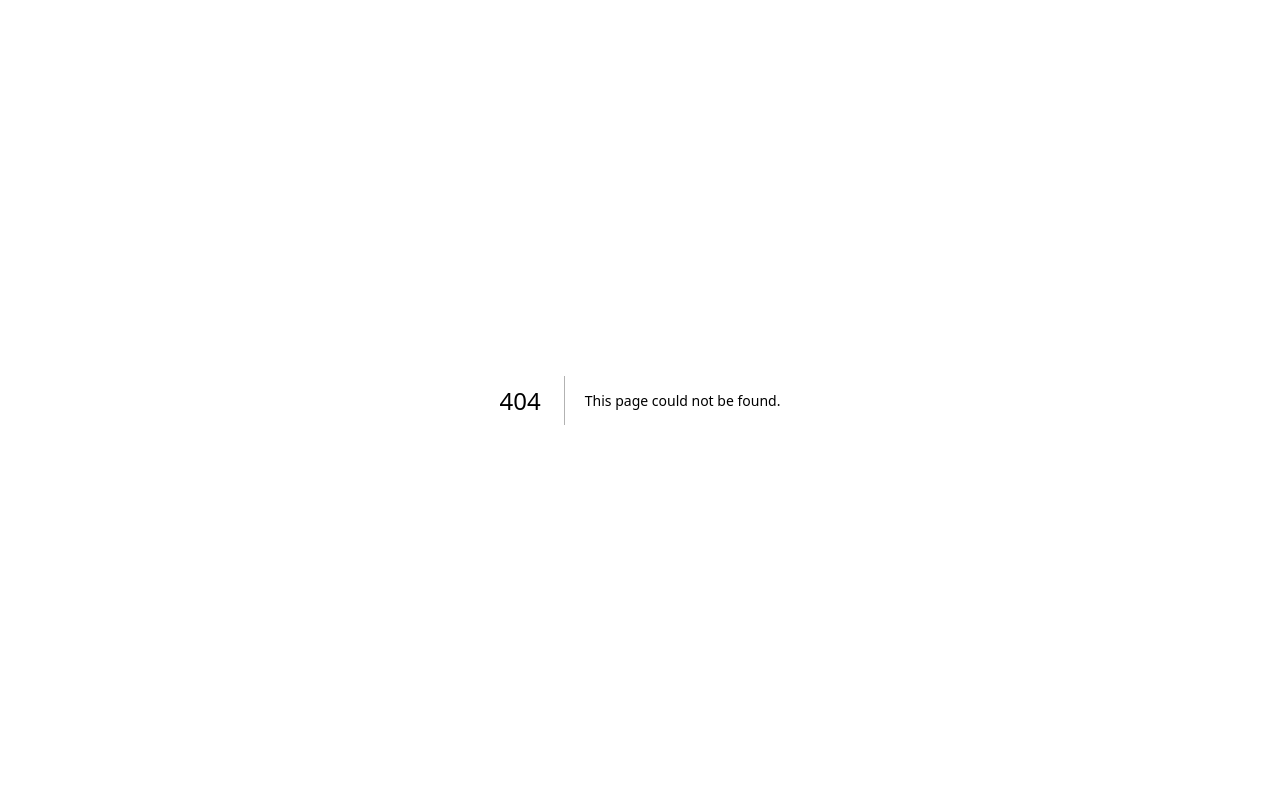
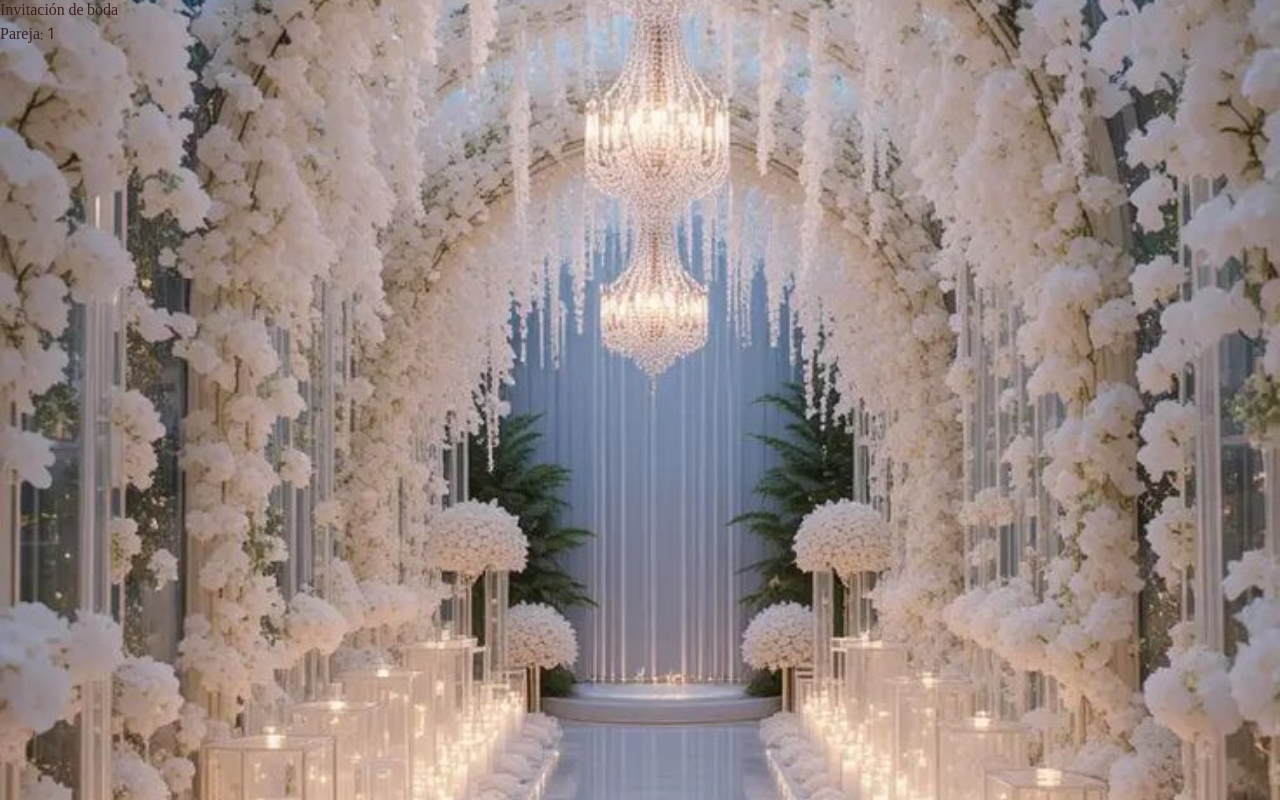
Before and after one commit to inviti-kol/inviti-lkol, a Next.js app: page /1 in a window 1280 px wide. Before the commit this address had no page. Built offline with nearby package versions, Linux system fonts and the light colour scheme.

Commit message:
Add dynamic slug route

```diff
--- /dev/null
+++ b/src/app/[slug]/page.tsx
@@ -0,0 +1,15 @@
+export default async function Invitation({
+  params,
+}: {
+  params: Promise<{ slug: string }>
+}) {
+
+  const { slug } = await params
+
+  return (
+    <main>
+      <h1>Invitación de boda</h1>
+      <p>Pareja: {slug}</p>
+    </main>
+  )
+}
--- a/src/app/slug/page.tsx
+++ /dev/null
@@ -1,14 +0,0 @@
-export default async function Page({
-  params,
-}: {
-  params: Promise<{ slug: string }>;
-}) {
-  const { slug } = await params;
-
-  return (
-    <div>
-      <h1>Invitación</h1>
-      <p>Slug: {slug}</p>
-    </div>
-  );
-}
```
